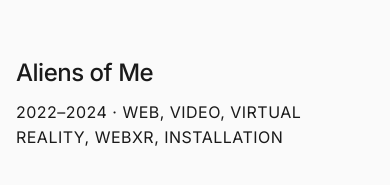
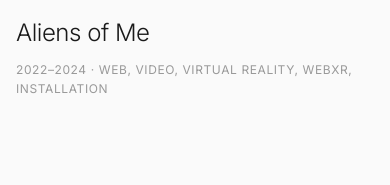
Before and after one commit to WenjunII/wenjun, a website built with Vite: page index.html in a window 390 px wide. Shown: the part 399-584 px from the top of the page. Built offline with nearby package versions, Linux system fonts and the light colour scheme.

Commit message:
Optimize home typography for mobile and match project headers

```diff
--- a/src/pages/home.js
+++ b/src/pages/home.js
@@ -34,10 +34,10 @@ export function renderHomePage(container) {
              </div>`
         }
       </div>
-      <div class="home-item__info" style="margin-top: 2rem; text-align: left; padding-bottom: 2rem;">
-        <div class="home-item__title" style="font-family: var(--font-heading); font-size: 1.5rem; font-weight: 500; margin-bottom: 0.5rem; color: var(--color-text);">${work.title.en}</div>
-        ${work.title.cn ? `<div class="home-item__title-cn" style="font-family: var(--font-cn); font-size: 1.25rem; color: var(--color-text); margin-bottom: 0.75rem;">${work.title.cn}</div>` : ''}
-        <div class="home-item__meta" style="font-family: var(--font-heading); font-size: 1rem; color: var(--color-text-dim); letter-spacing: 0.03em; text-transform: uppercase;">${work.year} · ${work.medium}</div>
+      <div class="home-item__info">
+        <div class="home-item__title">${work.title.en}</div>
+        ${work.title.cn ? `<div class="home-item__title-cn">${work.title.cn}</div>` : ''}
+        <div class="home-item__meta">${work.year} · ${work.medium}</div>
       </div>
     </a>
   `;
--- a/src/styles/pages.css
+++ b/src/styles/pages.css
@@ -124,7 +124,33 @@
 
 .home-item--centered .home-item__info {
   width: 100%;
-  padding: 1.5rem 0;
+  padding: 2rem 0;
+  text-align: left;
+}
+
+.home-item--centered .home-item__title {
+  font-family: var(--font-heading);
+  font-size: var(--text-2xl);
+  font-weight: 300;
+  letter-spacing: var(--tracking-tight);
+  color: var(--color-text);
+  margin-bottom: var(--space-2);
+}
+
+.home-item--centered .home-item__title-cn {
+  font-family: var(--font-cn);
+  font-size: var(--text-lg);
+  font-weight: 300;
+  color: var(--color-text-secondary);
+  margin-bottom: var(--space-4);
+}
+
+.home-item--centered .home-item__meta {
+  font-family: var(--font-heading);
+  font-size: var(--text-sm);
+  color: var(--color-text-muted);
+  letter-spacing: var(--tracking-wide);
+  text-transform: uppercase;
 }
 
 /* Placeholder for items without images */
--- a/src/styles/responsive.css
+++ b/src/styles/responsive.css
@@ -48,6 +48,10 @@
   .work-header__title-cn { font-size: var(--text-lg); }
 
   .home-item { aspect-ratio: auto; }
+  .home-item__info { padding: var(--space-4) 0 !important; }
+  .home-item__title { font-size: var(--text-xl) !important; }
+  .home-item__title-cn { font-size: var(--text-md) !important; }
+  .home-item__meta { font-size: var(--text-xs) !important; }
 
   .info-entry {
     grid-template-columns: 50px 1fr;
```
